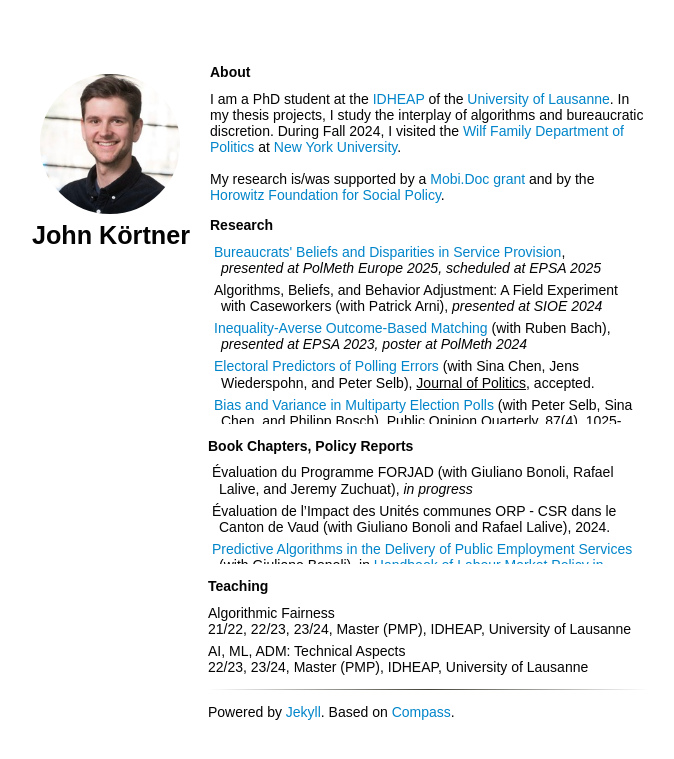
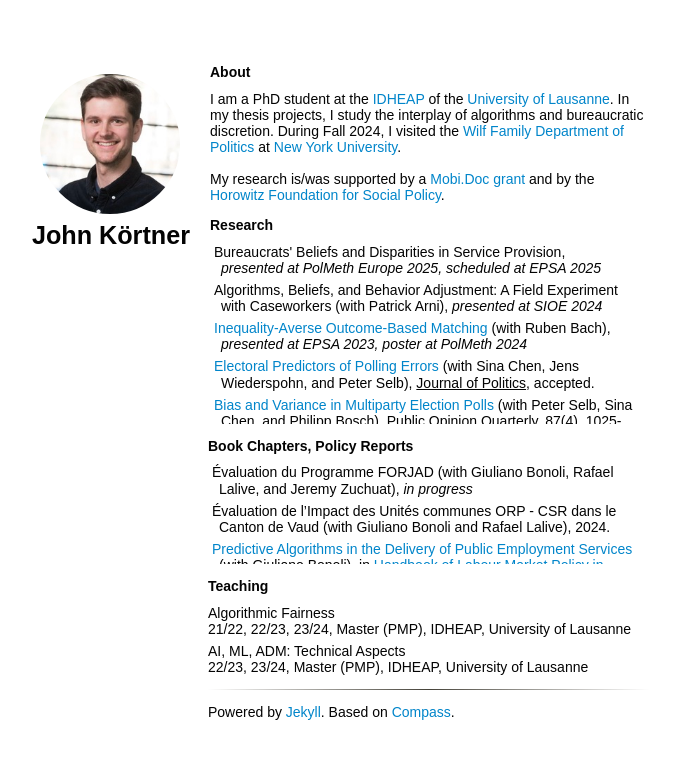
Before and after one commit to jkortner/jkortner.github.io, a Jekyll site: the page built from index.html, in a window 1280 px wide. Shown: the top 759 px of the page, without its empty margins (318-992 px from the left). Built offline with Jekyll 4.4.1, drawn with Linux system fonts in a browser that asks for light colours; nearby versions of some CDN libraries; some web fonts are replaced; a style sheet for code colours, icons or effects is not loaded; part of the change alters nothing that is shown.

Commit message:
Remove slides

```diff
--- a/_includes/content.html
+++ b/_includes/content.html
@@ -28,7 +28,7 @@
 <p>
 <div class="research">
     <article>
-        <a href='/documents/beliefs.pdf' target='_blank'>Bureaucrats' Beliefs and Disparities in Service Provision</a>, <br> <i>presented at PolMeth Europe 2025, scheduled at EPSA 2025</i>
+        Bureaucrats' Beliefs and Disparities in Service Provision, <br> <i>presented at PolMeth Europe 2025, scheduled at EPSA 2025</i>
     </article>
     <article>
         Algorithms, Beliefs, and Behavior Adjustment: A Field Experiment with Caseworkers (with Patrick Arni), <i>presented at SIOE 2024</i>
```
Also changed, not shown: 3 other files.
